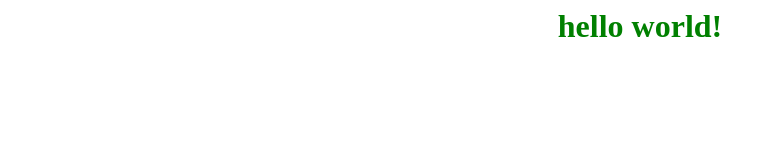
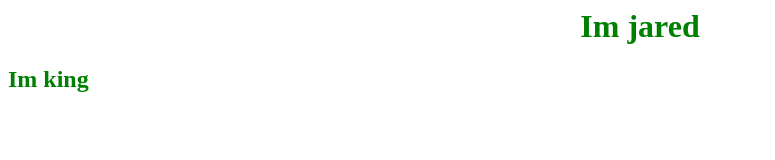
Before and after one commit to JaredKingLon/phaser, a plain HTML site: page index.html in a window 1280 px wide. Shown: the whole page, without its empty margins (0-775 px from the left). Drawn offline with Linux system fonts and the light colour scheme.

Commit message:
Add new header and subheader to index.html

```diff
--- a/index.html
+++ b/index.html
@@ -1 +1,2 @@
-<h1 style ="color: green; text-align:center;"> hello world! </h1>
+<h1 style ="color: green; text-align:center;"> Im jared </h1>
+<h2 style ="color: green;"> <b>Im king</b> </h2>
```
